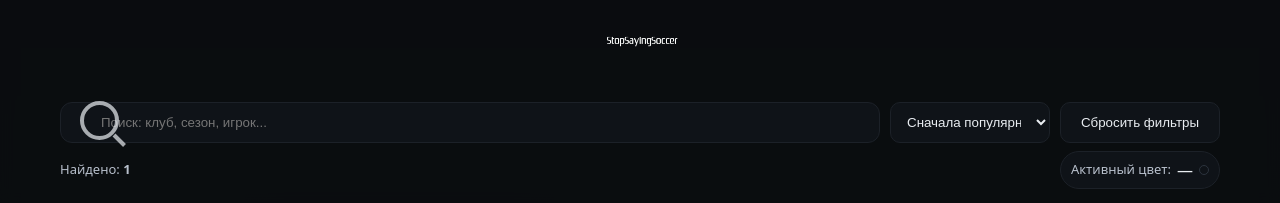
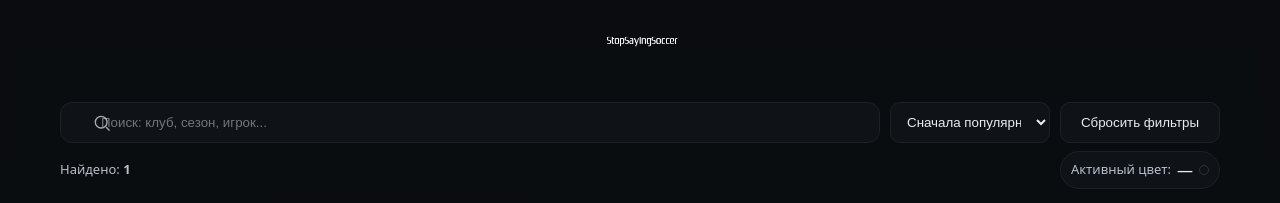
Before and after one commit to ivanmasanix/jerseyhub, a plain HTML site: page index.html in a window 1280 px wide. Shown: the top 203 px of the page. Drawn offline with Linux system fonts and the light colour scheme; grey boxes are pictures that could not be loaded.

Commit message:
Update index.html

```diff
--- a/index.html
+++ b/index.html
@@ -71,7 +71,7 @@ footer{padding:30px 0;color:#7a8596}
       </div>
       <div class="toolbar">
         <label class="search" aria-label="Поиск по каталогу">
-          <svg width="60" height="60" viewBox="0 0 24 24" fill="none"><path d="M21 21l-4.2-4.2" stroke="currentColor" stroke-width="1.6"/><circle cx="11" cy="11" r="7" stroke="currentColor" stroke-width="1.6"/></svg>
+          <svg width="60" height="20" viewBox="0 0 24 24" fill="none"><path d="M21 21l-4.2-4.2" stroke="currentColor" stroke-width="1.6"/><circle cx="11" cy="11" r="7" stroke="currentColor" stroke-width="1.6"/></svg>
           <input id="q" type="search" placeholder="Поиск: клуб, сезон, игрок..." />
         </label>
         <select id="sort">
```
